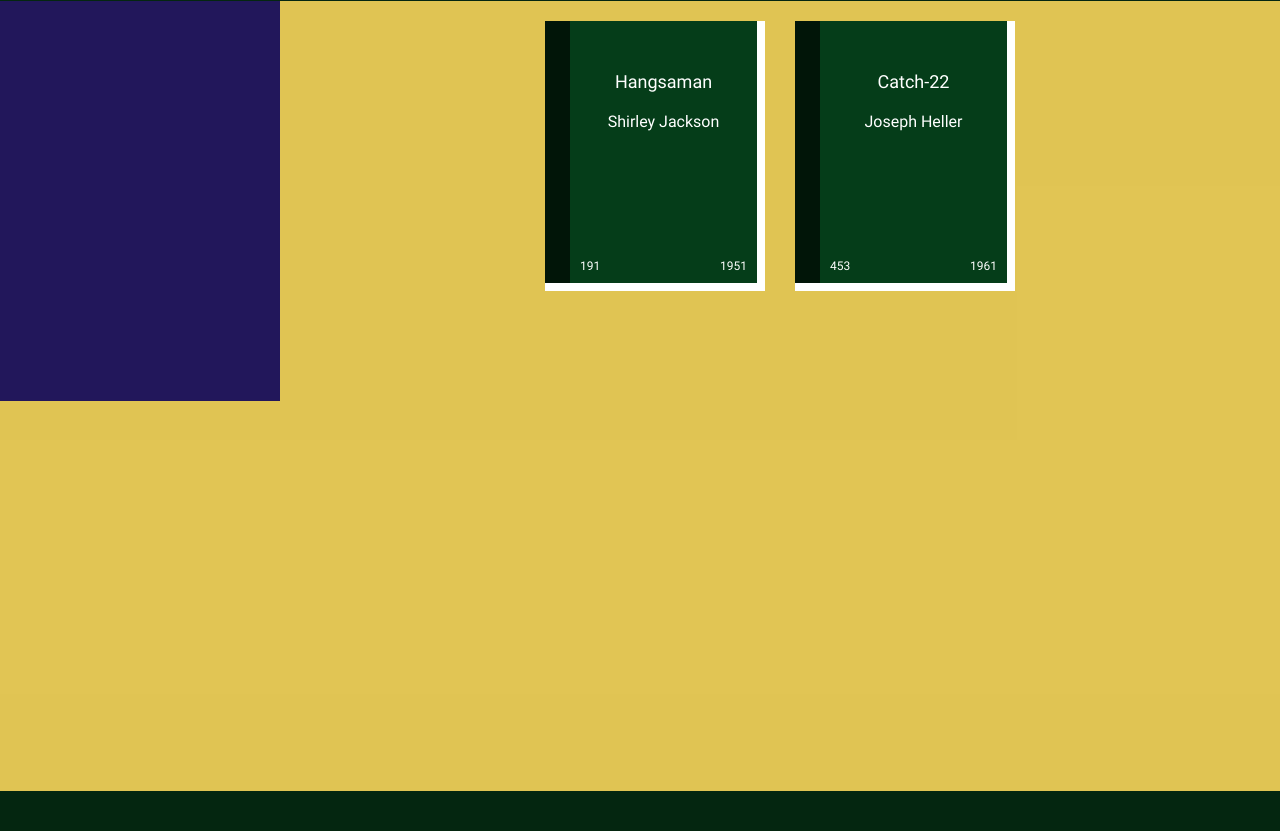
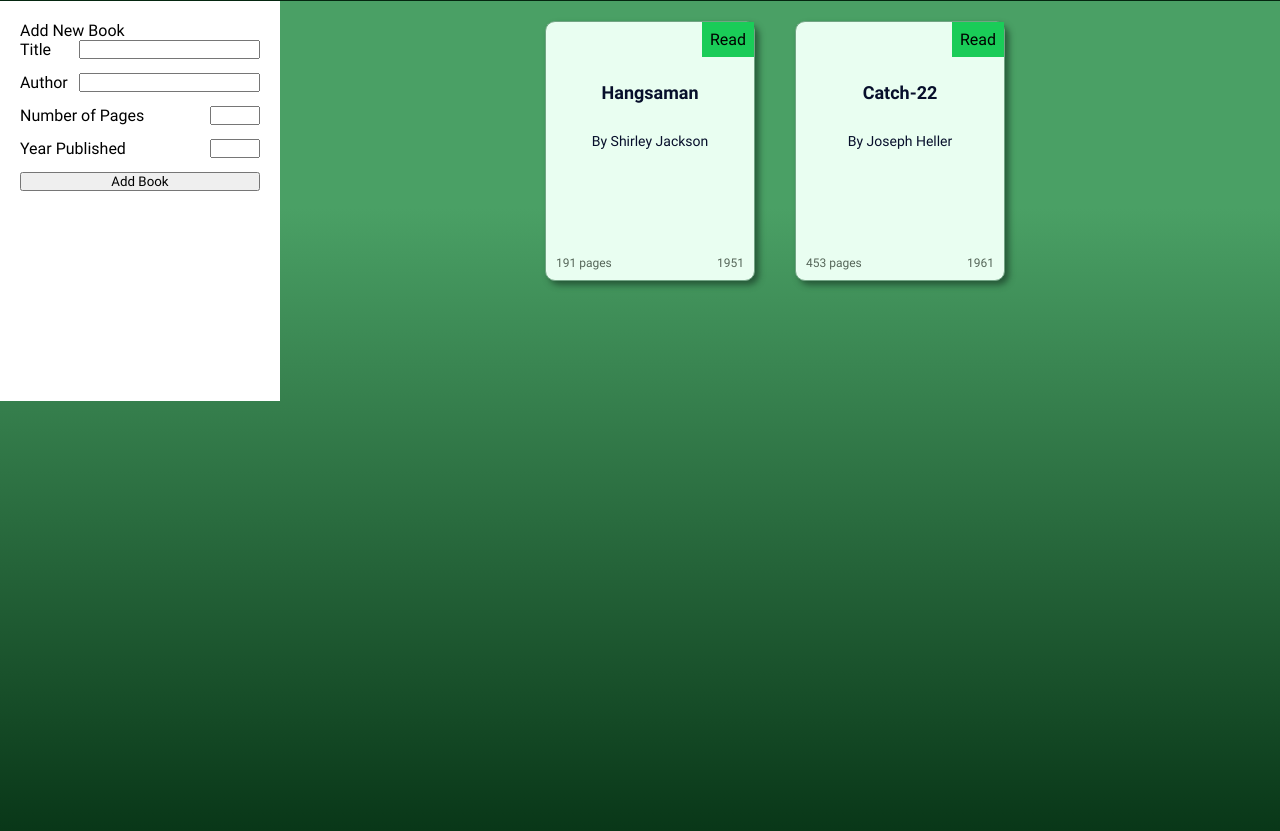
Before and after one commit to zsid98/library, a plain HTML site: page index.html in a window 1280 px wide. Shown: the part 69-900 px from the top of the page. Drawn offline with Linux system fonts and the light colour scheme.

Commit message:
Styling change

```diff
--- a/index.html
+++ b/index.html
@@ -13,11 +13,31 @@
         </header>
         <div class="main">
             <div class="book-form">
-            </div>
+                <p>Add New Book</p>
+                <form action="/">
+                    <div class="input-container">
+                        <label for="form-title">Title</label>
+                        <input id="form-title" name="form-title" type="text" required>
+                    </div>
+                    <div class="input-container">
+                        <label for="form-author">Author</label>
+                        <input id="form-author" name="form-author" type="text" required>
+                    </div>
+                    <div class="input-container">
+                        <label for="form-pages">Number of Pages</label>
+                        <input id="form-pages" name="form-pages" type="tel" required>
+                    </div>
+                    <div class="input-container">
+                        <label for="form-year">Year Published</label>
+                        <input id="form-year" name="form-year" type="tel">
+                    </div>
+                    <button type="submit">Add Book</button>
+                </form>
+
+                </div>
             <div class="books">
             </div>
         </div>
-        <footer></footer>
     </div>
     <script src="script.js"></script>
 </body>
--- a/script.js
+++ b/script.js
@@ -24,11 +24,8 @@ function displayBooks() {
         let bookChild = document.createElement('div');
         bookChild.className = 'book';
 
-        let spine = document.createElement('div');
-        spine.className = 'spine';
-
-        let info = document.createElement('div');
-        info.className = 'info';
+        let titleAuthor = document.createElement('div');
+        titleAuthor.className = 'title-author';
 
         let bookTitle = document.createElement('div');
         bookTitle.className = 'book-title';
@@ -36,18 +33,27 @@ function displayBooks() {
 
         let bookAuthor = document.createElement('div');
         bookAuthor.className = 'book-author';
-        bookAuthor.textContent = currentObject.author;
+        bookAuthor.textContent = `By ${currentObject.author}`;
+
+        titleAuthor.append(bookTitle, bookAuthor);
+
+        let pagesYear = document.createElement('div');
+        pagesYear.className = 'pages-year';
+
+        let bookPages = document.createElement('div');
+        bookPages.className = 'book-pages';
+        bookPages.textContent = `${currentObject.pages} pages`;
 
         let bookYear = document.createElement('div');
         bookYear.className = 'book-year';
         bookYear.textContent = currentObject.year;
 
-        let bookPages = document.createElement('div');
-        bookPages.className = 'book-pages';
-        bookPages.textContent = currentObject.pages;
+        let status = document.createElement('div');
+        status.className = 'status';
+        status.textContent = 'Read';
 
-        info.append(bookTitle, bookAuthor, bookYear, bookPages);
-        bookChild.append(spine, info);
+        pagesYear.append(bookPages, bookYear);
+        bookChild.append(titleAuthor, pagesYear, status);
         bookParent.append(bookChild);
     }
 }
--- a/style.css
+++ b/style.css
@@ -22,13 +22,13 @@ body {
 .container {
     height: 900px;
     display: grid;
-    grid-template-rows: 70px 1fr 40px;
+    grid-template-rows: 70px 1fr;
 }
 
 header {
-    background-color: rgb(4, 38, 16);
+    background: rgb(4,38,16);
     color: white;
-    padding-left: 60px;
+    padding-left: 50px;
     display: flex;
     align-items: center;
     letter-spacing: 0.3ch;
@@ -41,13 +41,29 @@ h1 {
 .main {
     display: grid;
     grid-template-columns: 280px 1fr;
-    background-color: rgba(215, 178, 29, 0.758);
+    background: rgb(74,160,101);
+    background: linear-gradient(180deg, rgba(74,160,101,1) 25%, rgba(9,55,24,1) 100%);
 }
 
 .book-form {
-    background-color: rgb(34, 23, 91);
+    background-color: white;
     height: 400px;
     padding: 20px;
+}
+
+form {
+    display: flex;
+    flex-direction: column;
+    gap: 14px;
+}
+
+.input-container {
+    display: flex;
+    justify-content: space-between;
+}
+
+input[type="tel"] {
+    width: 50px;
 }
 
 .books {
@@ -61,60 +77,54 @@ h1 {
 }
 
 .book {
-    width: 220px;
-    height: 270px;
+    width: 210px;
+    height: 260px;
     display: flex;
-    flex-direction: row;
-    border-right: 8px solid rgb(255, 255, 255);
-    border-bottom: 8px solid rgb(255, 255, 255);
-}
-
-.spine {
-    background-color: rgb(1, 21, 8);
-    width: 25px;
+    flex-direction: column;
+    gap: 20px;
+    border: 1px solid rgb(114, 164, 132);
+    box-shadow: 4px 4px 6px rgba(29, 69, 45, 0.764);
+    border-radius: 10px;
+    background-color: rgb(233, 254, 241);
+    padding-top: 60px;
+    align-items: center;
+    position: relative;
 
 }
 
-.info {
-    width: calc(100% - 25px);
-    background-color: rgb(5, 61, 25);
-    color: white;
+.title-author {
     display: flex;
     flex-direction: column;
-    padding-top: 60px;
-    gap: 20px;
-    padding: 50px 10px 0px 10px;
-    align-items: center;
-    position: relative;
-
-    & > * {
-        font-size: 16px;
-        width: max-content;
-        max-width: 170px;
-        text-wrap: wrap;
+    gap: 30px;
+    color: rgb(7, 15, 43);
     text-align: center;
 }
 
-    & .book-title {
+.book-title {
+    font-family: 'Roboto Bold';
     font-size: 18px;
 }
 
-    & .book-year {
+.book-author {
+    font-size: 14px;
+}
+
+.pages-year {
+    display: flex;
+    justify-content: space-between;
+    width: 100%;
+    padding: 0px 10px;
     position: absolute;
     bottom: 10px;
-        right: 10px;
     font-size: 12px;
+    color: rgb(86, 102, 89);
+
 }
 
-    & .book-pages {
+.status {
     position: absolute;
-        bottom: 10px;
-        left: 10px;
-        font-size: 12px;
+    top: 0px;
+    right: 0px;
+    background-color: rgb(26, 204, 88);
+    padding: 8px;
 }
-}
-
-
-footer {
-    background-color: rgb(4, 38, 16);
-}
```
Lines whose indentation alone changed are shown as unchanged.
